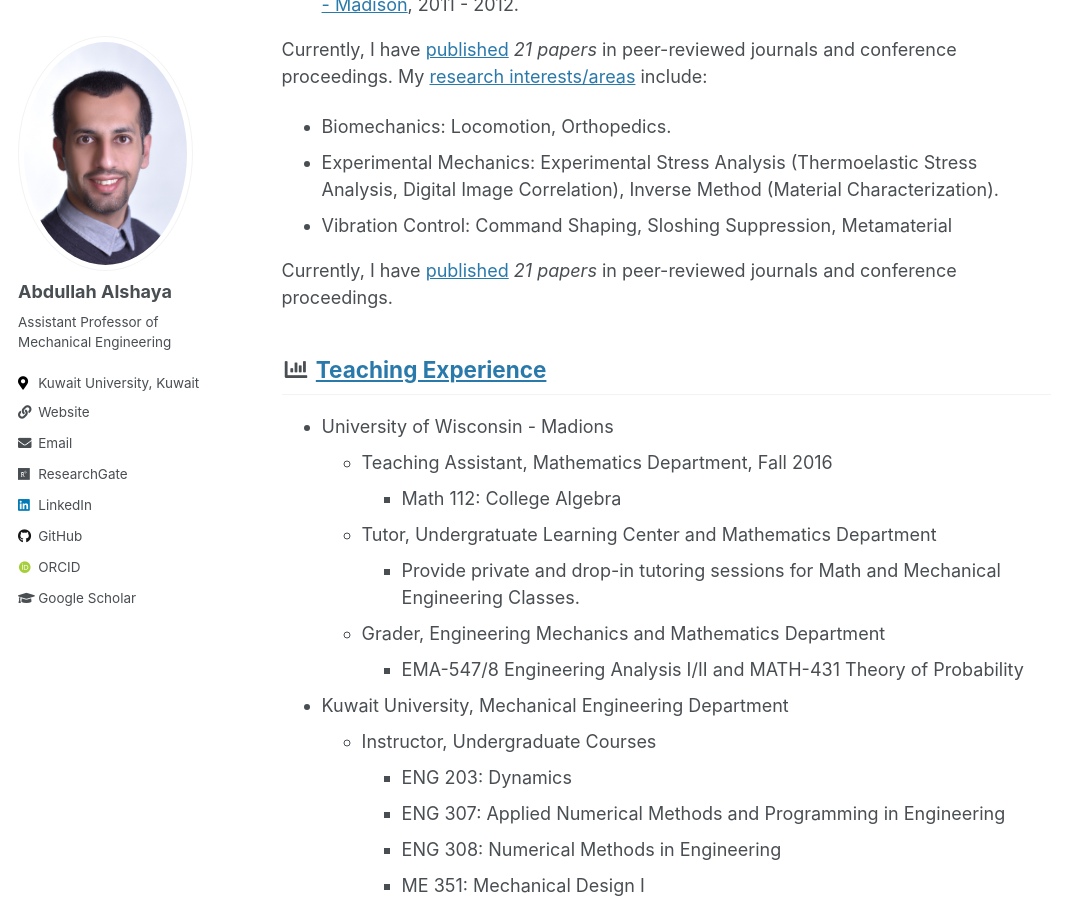
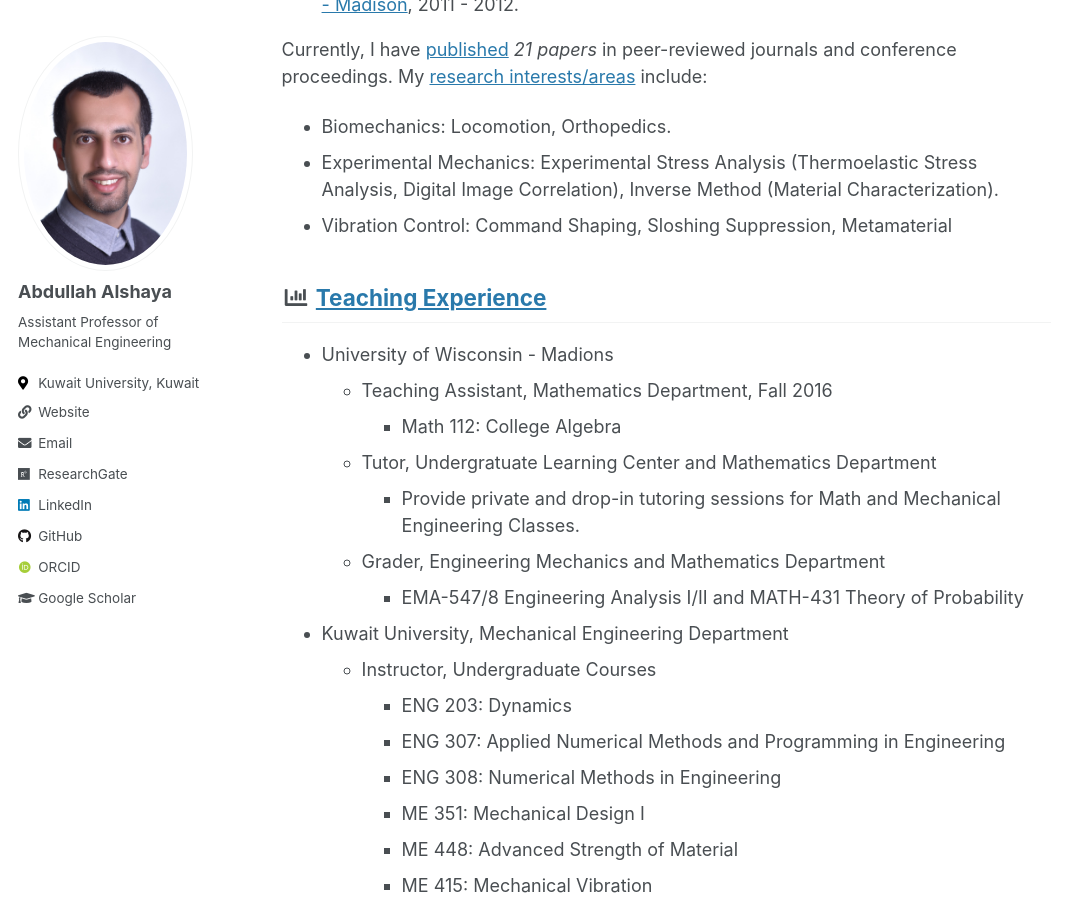
Before and after one commit to abdullah-alshaye/abdullah, a Jekyll site: the page built from _pages/about.md, in a window 1280 px wide and 900 px high, scrolled down 1031 px. Shown: the whole window, without its empty margins (0-1069 px from the left). Built offline with Jekyll 4.4.1, drawn with Linux system fonts in a browser that asks for light colours; some web fonts are replaced.

Commit message:
update about

```diff
--- a/_pages/about.md
+++ b/_pages/about.md
@@ -30,8 +30,6 @@ Currently, I have [published](publications) *21 papers* in peer-reviewed journal
 - Experimental Mechanics: Experimental Stress Analysis (Thermoelastic Stress Analysis, Digital Image Correlation), Inverse Method (Material Characterization).
 - Vibration Control: Command Shaping, Sloshing Suppression, Metamaterial
 
-Currently, I have [published](publications) *21 papers* in peer-reviewed journals and conference proceedings.
-
 ## <i class="fas fa-fw fa-chart-bar" aria-hidden="true"></i> [Teaching Experience](teaching)
 {: #Teaching }
 - University of Wisconsin - Madions
```
